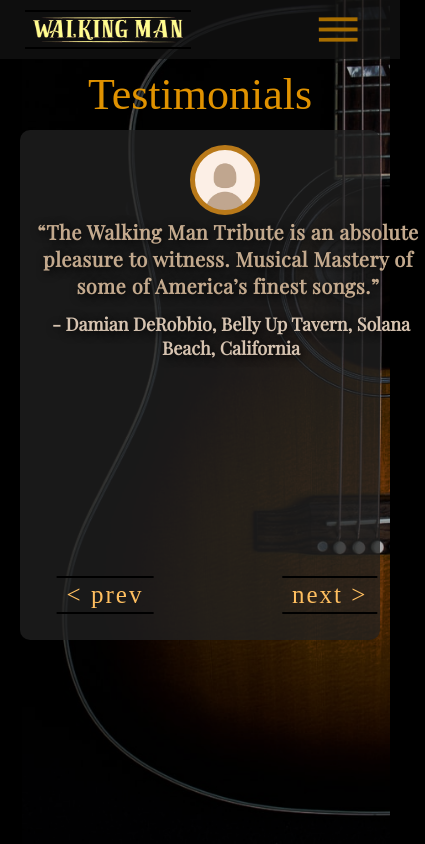
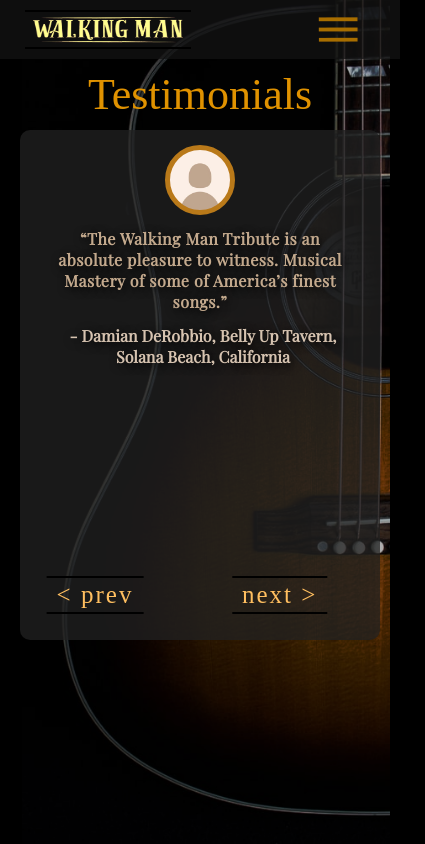
Before and after one commit to carlyMhayter/theWalkingMen, a Next.js app: page /testimonials in a window 390 px wide. Shown: the whole page, 425 px wide, since content can reach past the window. Built offline with nearby package versions, Linux system fonts and the light colour scheme; a web font is replaced by a local one.

Commit message:
added more stuff i dunno

```diff
--- a/components/Carousel/Carousel.module.scss
+++ b/components/Carousel/Carousel.module.scss
@@ -1,7 +1,7 @@
 .parent {
   position: relative;
   margin: 0 auto;
-  width: 500px;
+  width: 350px;
 }
 
 .container {
@@ -35,7 +35,7 @@
   right: 0;
   bottom: 0;
   left: 0;
-  width: 400px;
+  width: 350px;
   height: 100%;
   pointer-events: none;
   z-index: 2;
@@ -64,6 +64,6 @@
 
 @media only screen and (max-width: 950px) {
   .parent {
-    width: 400;
+    width: 350;
   }
 }
--- a/components/Carousel/index.js
+++ b/components/Carousel/index.js
@@ -61,6 +61,6 @@ Carousel.propTypes = {
 };
 
 Carousel.defaultProps = {
-  width: 400,
+  width: 350,
   unit: "px",
 };
--- a/mobileStyling.css
+++ b/mobileStyling.css
@@ -99,10 +99,23 @@
     flex-direction: none;
     justify-content: none;
   }
-
+  .testing {
+    max-width: 350px;
+    padding: 0px 0px 10px 0px;
+  }
+  .testimonial-container {
+    display: flex;
+    justify-content: center;
+    align-items: center;
+  }
   .testimonial-tile {
     min-width: 350px;
     max-width: 350px;
+  }
+
+  .testimonial-text {
+    font-size: 16px;
+    max-width: 300px;
   }
 
   #video-text-tile {
--- a/style.css
+++ b/style.css
@@ -304,7 +304,8 @@ body {
   flex-direction: column;
   justify-content: center;
   align-content: center;
-  width: 100%;
+  width: 350px;
+  text-align: center;
 }
 
 .testimonial-person {
```
